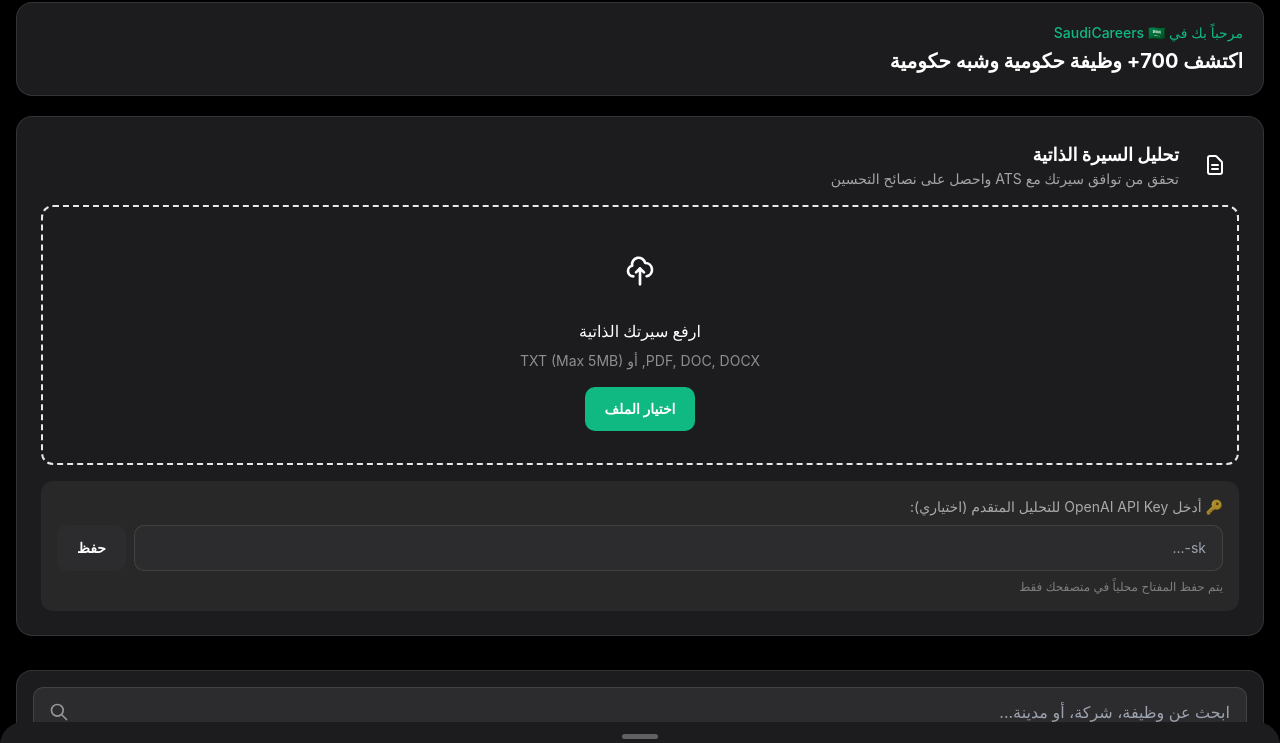
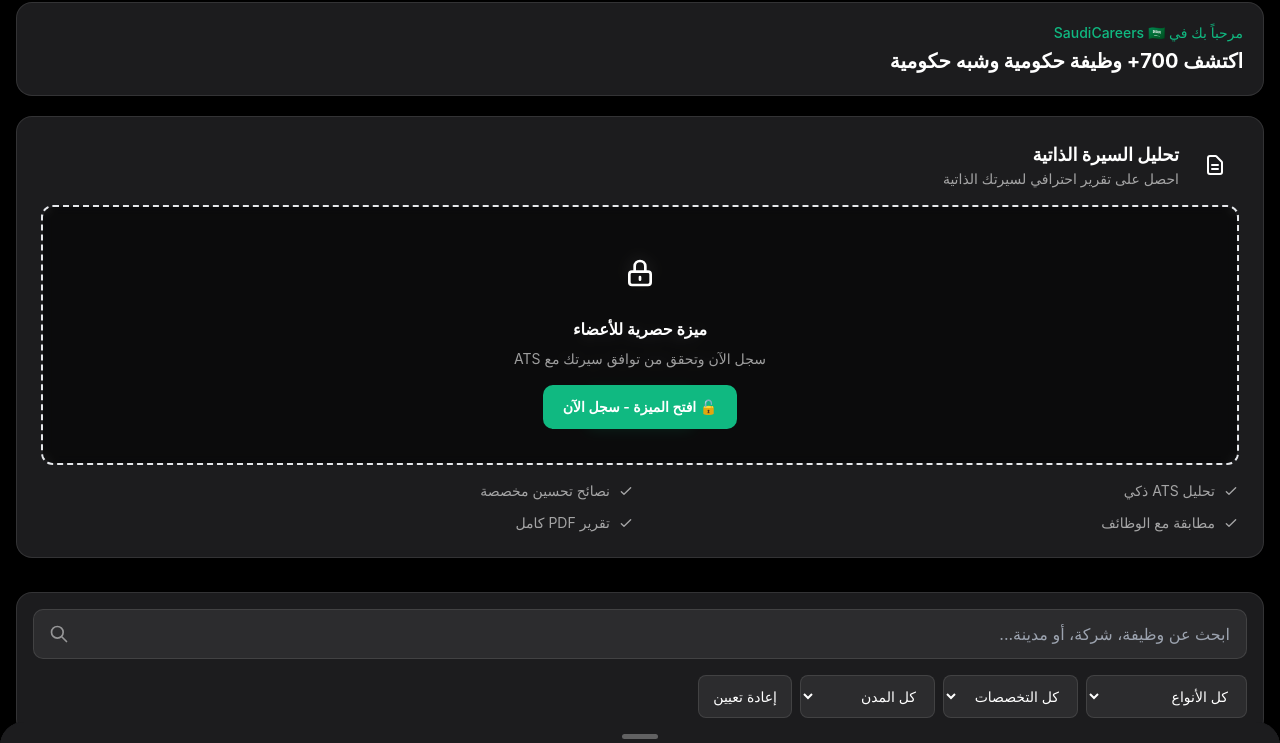
Before and after one commit to RDotJo/saudicareers, a website: page index.html in a window 1280 px wide. Shown: the part 78-821 px from the top of the page. Drawn offline with nearby package versions, Linux system fonts and the light colour scheme.

Commit message:
Lock CV analyzer for guests - show preview with signup CTA instead

```diff
--- a/index.html
+++ b/index.html
@@ -358,9 +358,82 @@
         </section>
 
         <!-- ═══════════════════════════════════════════════════════════════════════════════
-             CV ANALYZER SECTION - ATS Compatible Resume Analysis
+             CV ANALYZER PREVIEW - For Guests (Locked)
              ═══════════════════════════════════════════════════════════════════════════════ -->
-        <section id="cv-analyzer-section" class="ios-card p-6 mb-6">
+        <section id="cv-preview-section" class="ios-card p-6 mb-6">
+            <div class="flex items-center gap-3 mb-4">
+                <div class="w-12 h-12 rounded-xl bg-emerald-500/20 flex items-center justify-center">
+                    <svg class="w-6 h-6 text-emerald-500" fill="none" stroke="currentColor" viewBox="0 0 24 24">
+                        <path stroke-linecap="round" stroke-linejoin="round" stroke-width="2" d="M9 12h6m-6 4h6m2 5H7a2 2 0 01-2-2V5a2 2 0 012-2h5.586a1 1 0 01.707.293l5.414 5.414a1 1 0 01.293.707V19a2 2 0 01-2 2z"></path>
+                    </svg>
+                </div>
+                <div>
+                    <h3 class="font-bold text-lg">تحليل السيرة الذاتية</h3>
+                    <p class="text-sm opacity-60">احصل على تقرير احترافي لسيرتك الذاتية</p>
+                </div>
+            </div>
+
+            <div class="border-2 border-dashed border-emerald-500/20 rounded-xl p-8 text-center relative overflow-hidden">
+                <!-- Lock Overlay -->
+                <div class="absolute inset-0 bg-black/60 backdrop-blur-sm flex flex-col items-center justify-center z-10">
+                    <div class="w-16 h-16 rounded-full bg-emerald-500/20 flex items-center justify-center mb-3">
+                        <svg class="w-8 h-8 text-emerald-500" fill="none" stroke="currentColor" viewBox="0 0 24 24">
+                            <path stroke-linecap="round" stroke-linejoin="round" stroke-width="2" d="M12 15v2m-6 4h12a2 2 0 002-2v-6a2 2 0 00-2-2H6a2 2 0 00-2 2v6a2 2 0 002 2zm10-10V7a4 4 0 00-8 0v4h8z"></path>
+                        </svg>
+                    </div>
+                    <p class="font-bold mb-2">ميزة حصرية للأعضاء</p>
+                    <p class="text-sm opacity-60 mb-4">سجل الآن وتحقق من توافق سيرتك مع ATS</p>
+                    <button onclick="openLoginSheet()" class="btn-primary text-sm">
+                        🔓 افتح الميزة - سجل الآن
+                    </button>
+                </div>
+
+                <!-- Blurred Background Content -->
+                <div class="opacity-30 blur-sm">
+                    <div class="w-16 h-16 rounded-full bg-emerald-500/10 flex items-center justify-center mx-auto mb-4">
+                        <svg class="w-8 h-8 text-emerald-500" fill="none" stroke="currentColor" viewBox="0 0 24 24">
+                            <path stroke-linecap="round" stroke-linejoin="round" stroke-width="2" d="M7 16a4 4 0 01-.88-7.903A5 5 0 1115.9 6L16 6a5 5 0 011 9.9M15 13l-3-3m0 0l-3 3m3-3v12"></path>
+                        </svg>
+                    </div>
+                    <p class="font-medium mb-2">ارفع سيرتك الذاتية</p>
+                    <p class="text-sm opacity-50 mb-4">PDF, DOC, DOCX, أو TXT</p>
+                    <button class="btn-primary text-sm">اختيار الملف</button>
+                </div>
+            </div>
+
+            <!-- Features List -->
+            <div class="mt-4 grid grid-cols-2 gap-3">
+                <div class="flex items-center gap-2 text-sm opacity-60">
+                    <svg class="w-4 h-4 text-emerald-500" fill="none" stroke="currentColor" viewBox="0 0 24 24">
+                        <path stroke-linecap="round" stroke-linejoin="round" stroke-width="2" d="M5 13l4 4L19 7"></path>
+                    </svg>
+                    تحليل ATS ذكي
+                </div>
+                <div class="flex items-center gap-2 text-sm opacity-60">
+                    <svg class="w-4 h-4 text-emerald-500" fill="none" stroke="currentColor" viewBox="0 0 24 24">
+                        <path stroke-linecap="round" stroke-linejoin="round" stroke-width="2" d="M5 13l4 4L19 7"></path>
+                    </svg>
+                    نصائح تحسين مخصصة
+                </div>
+                <div class="flex items-center gap-2 text-sm opacity-60">
+                    <svg class="w-4 h-4 text-emerald-500" fill="none" stroke="currentColor" viewBox="0 0 24 24">
+                        <path stroke-linecap="round" stroke-linejoin="round" stroke-width="2" d="M5 13l4 4L19 7"></path>
+                    </svg>
+                    مطابقة مع الوظائف
+                </div>
+                <div class="flex items-center gap-2 text-sm opacity-60">
+                    <svg class="w-4 h-4 text-emerald-500" fill="none" stroke="currentColor" viewBox="0 0 24 24">
+                        <path stroke-linecap="round" stroke-linejoin="round" stroke-width="2" d="M5 13l4 4L19 7"></path>
+                    </svg>
+                    تقرير PDF كامل
+                </div>
+            </div>
+        </section>
+
+        <!-- ═══════════════════════════════════════════════════════════════════════════════
+             CV ANALYZER SECTION - For Logged-in Users Only
+             ═══════════════════════════════════════════════════════════════════════════════ -->
+        <section id="cv-analyzer-section" class="ios-card p-6 mb-6 hidden">
             <div class="flex items-center gap-3 mb-4">
                 <div class="w-12 h-12 rounded-xl bg-emerald-500/20 flex items-center justify-center">
                     <svg class="w-6 h-6 text-emerald-500" fill="none" stroke="currentColor" viewBox="0 0 24 24">
@@ -870,14 +943,26 @@
         function updateAuthUI() {
             const authBtn = document.getElementById('nav-auth-btn');
             const userBtn = document.getElementById('nav-user-btn');
+            const cvAnalyzer = document.getElementById('cv-analyzer-section');
+            const cvPreview = document.getElementById('cv-preview-section');
 
             if (currentUser) {
+                // Logged in
                 authBtn.classList.add('hidden');
                 userBtn.classList.remove('hidden');
                 userBtn.textContent = currentUser.name.charAt(0).toUpperCase();
+
+                // Show CV analyzer, hide preview
+                if (cvAnalyzer) cvAnalyzer.classList.remove('hidden');
+                if (cvPreview) cvPreview.classList.add('hidden');
             } else {
+                // Guest
                 authBtn.classList.remove('hidden');
                 userBtn.classList.add('hidden');
+
+                // Hide CV analyzer, show preview
+                if (cvAnalyzer) cvAnalyzer.classList.add('hidden');
+                if (cvPreview) cvPreview.classList.remove('hidden');
             }
         }
 
```
